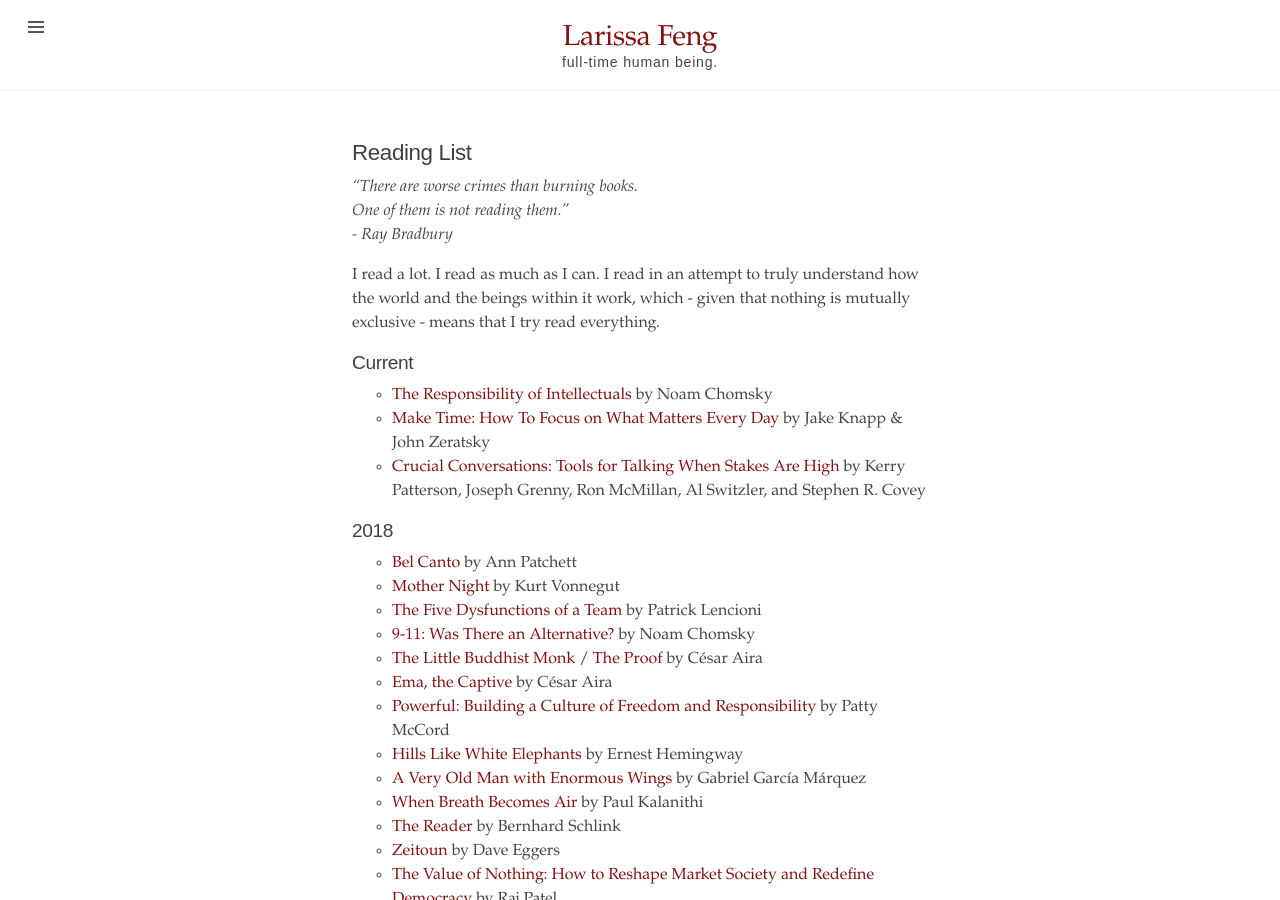
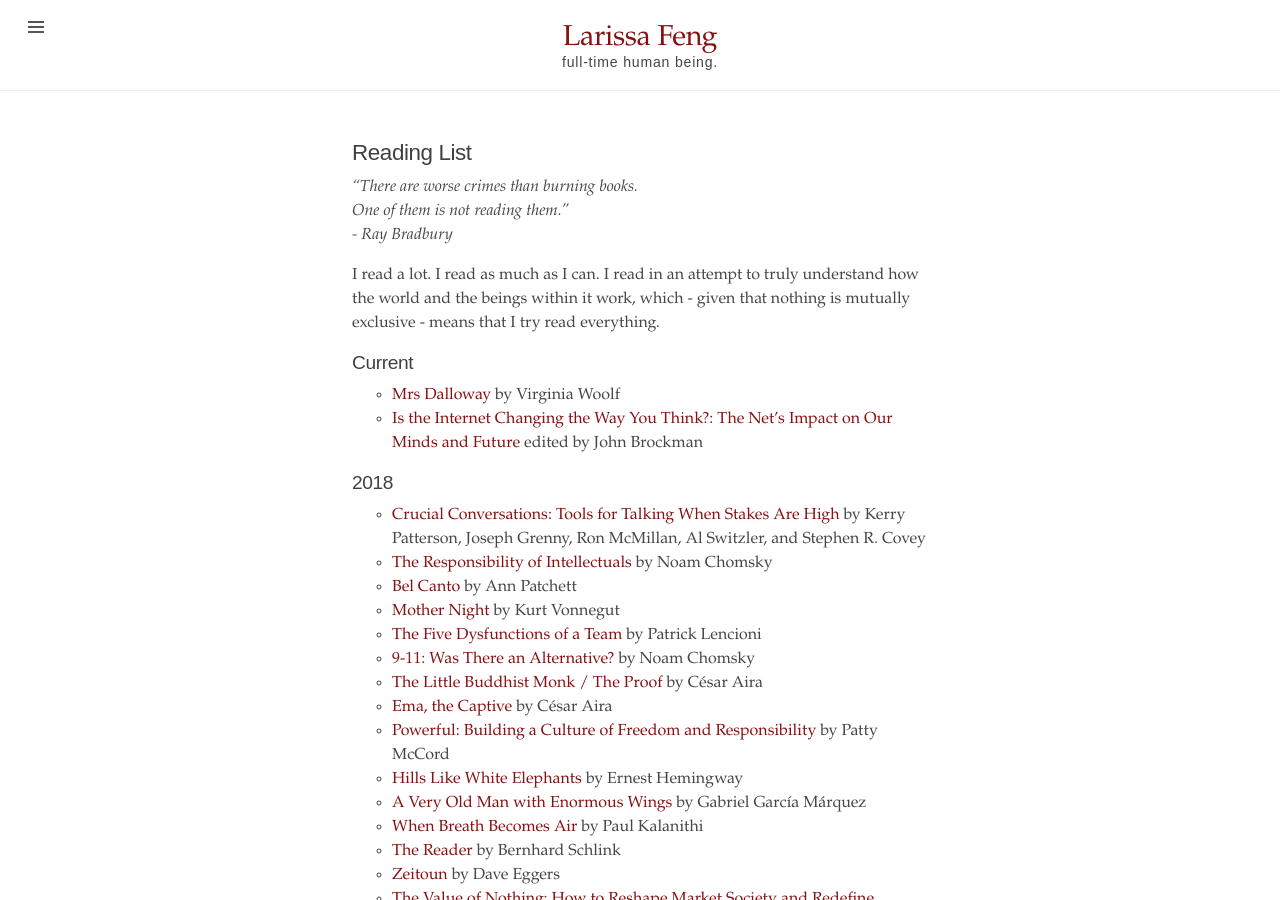
Before and after one commit to mondayrain/mondayrain.github.io, a Jekyll site: the page built from reading_list.md, in a window 1280 px wide and 900 px high. Built offline with Jekyll 4.4.1, drawn with Linux system fonts in a browser that asks for light colours.

Commit message:
Update reading_list.md

```diff
--- a/reading_list.md
+++ b/reading_list.md
@@ -10,12 +10,13 @@ title: Reading List
 I read a lot. I read as much as I can. I read in an attempt to truly understand how the world and the beings within it work, which - given that nothing is mutually exclusive - means that I try read everything.
 
 ## Current
-- [The Responsibility of Intellectuals](https://chomsky.info/19670223/) by Noam Chomsky
-- [Make Time: How To Focus on What Matters Every Day](https://www.goodreads.com/book/show/37880811-make-time) by Jake Knapp & John Zeratsky
+- [Mrs Dalloway](https://www.goodreads.com/book/show/14942.Mrs_Dalloway) by Virginia Woolf
+- [Is the Internet Changing the Way You Think?: The Net's Impact on Our Minds and Future](https://www.goodreads.com/book/show/9677443-is-the-internet-changing-the-way-you-think) edited by John Brockman
+
+## 2018
 - [Crucial Conversations: Tools for Talking When Stakes Are High](https://www.goodreads.com/book/show/15014.Crucial_Conversations) by  Kerry Patterson,
 Joseph Grenny, Ron McMillan, Al Switzler, and Stephen R. Covey
-
-## 2018
+- [The Responsibility of Intellectuals](https://chomsky.info/19670223/) by Noam Chomsky
 - [Bel Canto](https://www.goodreads.com/book/show/5826.Bel_Canto) by Ann Patchett
 - [Mother Night](https://www.goodreads.com/book/show/9592.Mother_Night) by Kurt Vonnegut
 - [The Five Dysfunctions of a Team](https://www.goodreads.com/book/show/21343.The_Five_Dysfunctions_of_a_Team) by Patrick Lencioni
```
